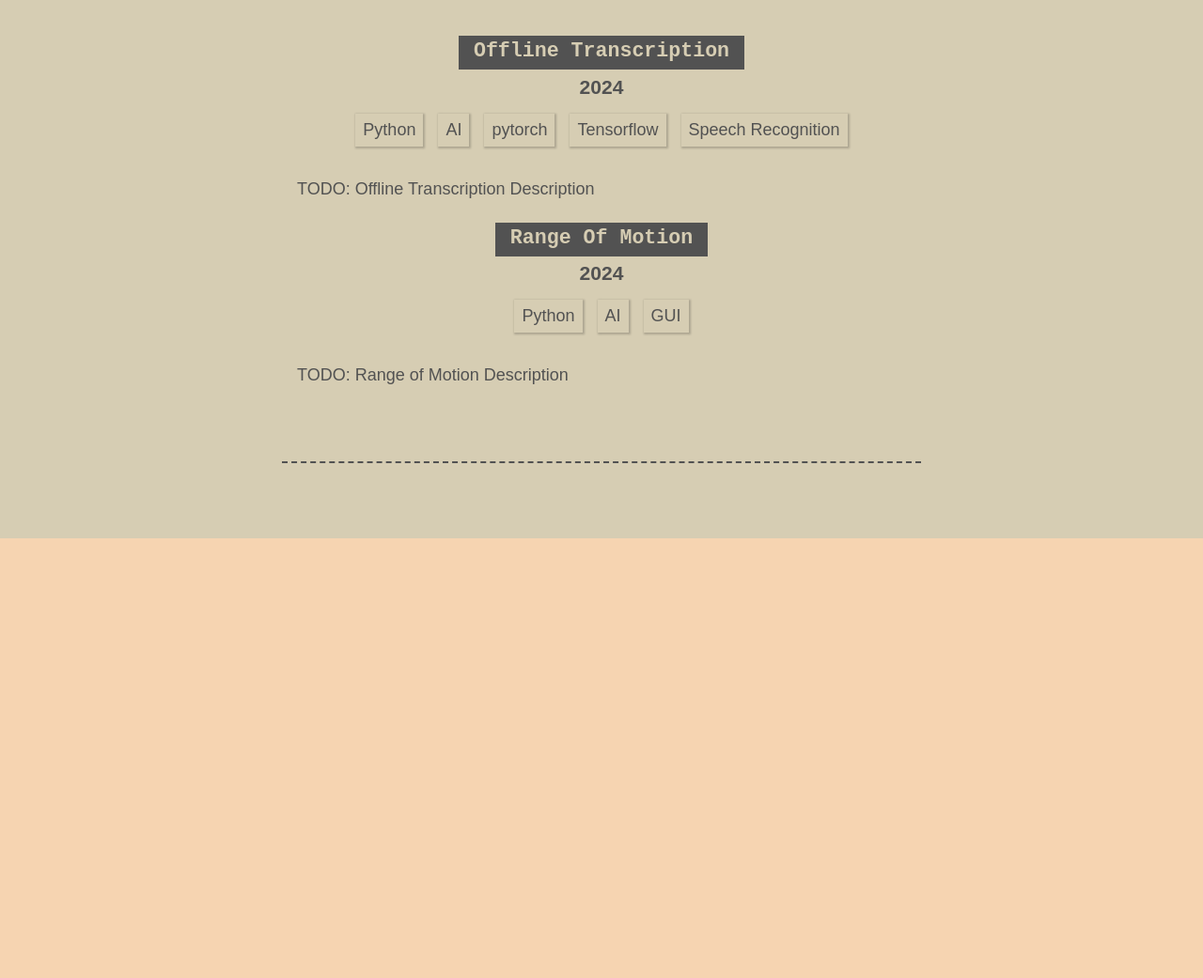
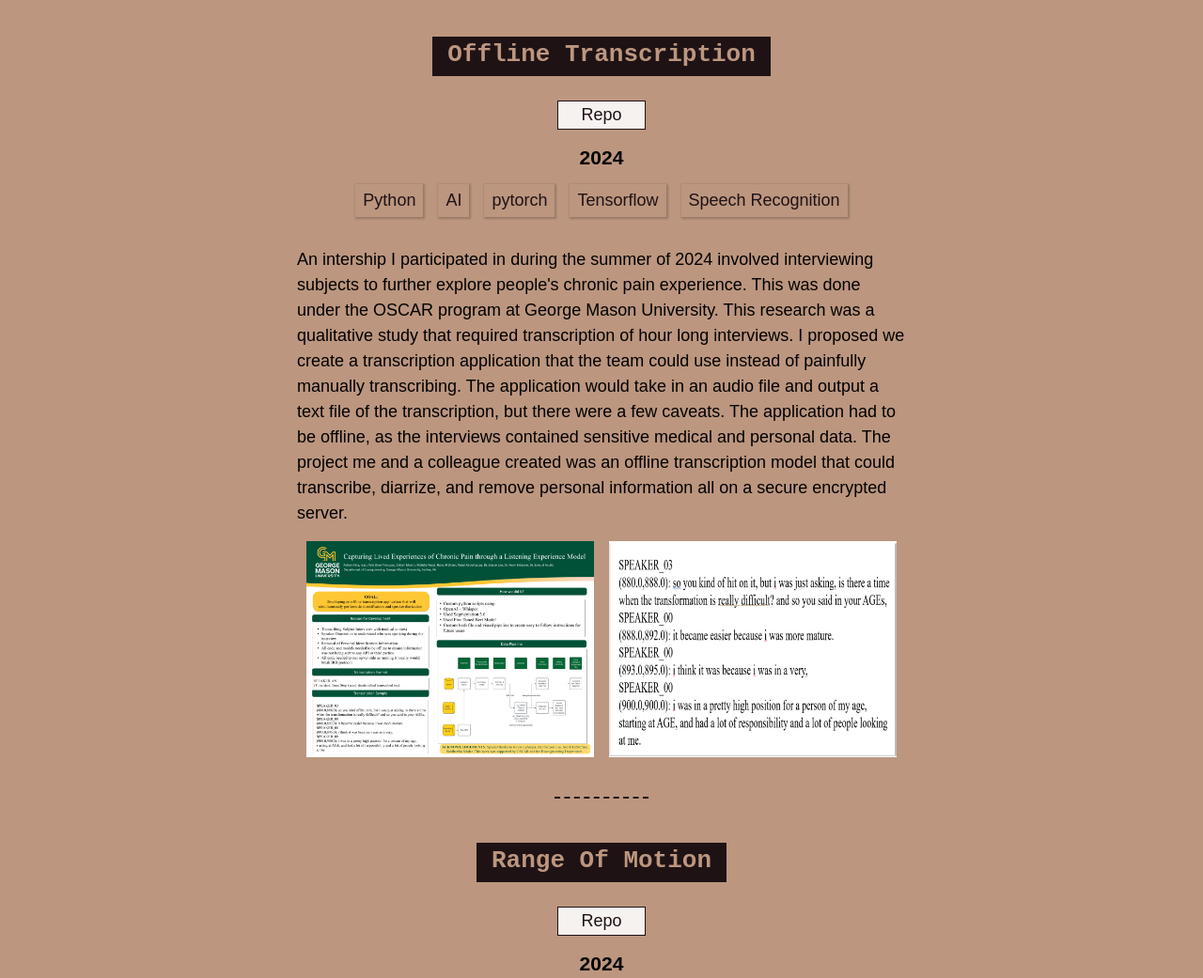
Before and after one commit to pkingGMU/pkingGMU_portfolio, a plain HTML site: page index.html in a window 1280 px wide. Shown: the part 600-1641 px from the top of the page at 94% size. Before the commit the page ends 1173 px from the top, so only its background shows below. Drawn offline with Linux system fonts and the light colour scheme.

Commit message:
Added Description for Offline Transcription, Added Repo buttons for each project, Updated Styling

```diff
--- a/index.html
+++ b/index.html
@@ -3,7 +3,7 @@
 <head>
     <meta charset="UTF-8">
     <meta name="viewport" content="width=device-width, initial-scale=1.0">
-    <link rel="stylesheet" href="main.css?ver0.0.1">
+    <link rel="stylesheet" href="main.css?ver0.0.2">
     <script src="main.js"></script>
     <title>Patrick King's Portfolio</title>
 </head>
@@ -43,7 +43,10 @@
 
             <!--Offline Transcription-->
 
-            <h2>Offline Transcription</h2>
+            <h2 class = 'projectTitle'>Offline Transcription</h2>
+            <div class = 'centerButton'>
+                <a class = 'projectButton' href="https://github.com/pkingGMU/OpenAi-Whisper-Interview-Transcription" target = '_blank'>Repo</a>
+            </div>
             <h3>2024</h3>
             <ul class="skills">
                 <li>Python</li>
@@ -53,13 +56,32 @@
                 <li>Speech Recognition</li>
             </ul>
             <p>
-                TODO: Offline Transcription Description
+                An intership I participated in during the summer of 2024 involved
+                interviewing subjects to further explore people's chronic pain
+                experience. This was done under the OSCAR program at George Mason University. This research was a qualitative study that required
+                transcription of hour long interviews. I proposed we create a transcription
+                application that the team could use instead of painfully manually transcribing.
+                The application would take in an audio file and output a text file of the transcription, but
+                there were a few caveats. The application had to be offline, as the interviews contained
+                sensitive medical and personal data. The project me and a colleague created was an offline
+                transcription model that could transcribe, diarrize, and remove personal information
+                all on a secure encrypted server.
             </p>
 
+            <!--Insert img in images folder-->
+            <div class = 'imgContainer'>
+                <img src="img/Poster.png" alt="Offline Transcription Poster" class="projectImage">
+                <img src="img/transcription.png" alt="Transcription" class="projectImage">
+            </div>
+
+            <hr>
 
             <!--Range of Motion-->
 
-            <h2>Range Of Motion</h2>
+            <h2 class = 'projectTitle'>Range Of Motion</h2>
+            <div class = 'centerButton'>
+                <a class = 'projectButton' href="https://github.com/pkingGMU/Joint-Angles" target = '_blank'>Repo</a>
+            </div>
             <h3>2024</h3>
             <ul class="skills">
                 <li>Python</li>
@@ -70,6 +92,8 @@
                 TODO: Range of Motion Description
             </p>
 
+            <hr>
+
 
 
         </section>
--- a/main.css
+++ b/main.css
@@ -5,10 +5,26 @@
 
 html, body {
     overflow-x: hidden;
-    background-color: #f6d4b1;
+    background-color: var(--bgColor);
     font-family: chill, sans-serif;
     font-size: 18px;
     -webkit-text-size-adjust: 100%;
+}
+
+a, button {
+    float: left;
+    font-family: chill, sans-serif;
+    font-size: 18px;
+    display: block;
+    gap: .25rem;
+    /*box-shadow: 6px 6px #52525240;*/
+    background-color: var(--boxColor);
+    color: var(--bgColor);
+    cursor: pointer;
+    transition: all .3s;
+    padding: 4px 24px;
+    border: var(--bgColor) solid 1px;
+    text-decoration: none;
 }
 
 .navbar {
@@ -25,23 +41,52 @@
     flex-wrap: wrap;
 }
 
+.centerButton {
+    display: flex;
+    justify-content: center;
+    align-items: center;
 
+    padding: 1rem
 
-.navButton {
-    float: left;
+}
 
+.projectTitle {
+    font-size: 26px;
+    background-color: var(--boxColor);
+    color: var(--bgColor);
+}
+
+.projectButton {
+    float: none;
     font-family: chill, sans-serif;
     font-size: 18px;
     display: block;
     gap: .25rem;
-    /*box-shadow: 6px 6px #52525240;*/
-    background-color: var(--color);
-    color: #d6cdb3;
+    background-color: var(--repoColor);
+    color: var(--boxColor);
     cursor: pointer;
     transition: all .3s;
     padding: 4px 24px;
-    border: #d6cdb3 solid 1px;
+    border: var(--boxColor) solid 1px;
     text-decoration: none;
+    width:fit-content;
+}
+
+.imgContainer {
+    display: flex;
+    justify-content: center;
+    align-items: center;
+    gap: 16px;
+    width: clamp(0px, 95vw, 680px);
+    margin: auto;
+    overflow: hidden;
+
+}
+
+.imgContainer img {
+    width: 45%;
+    height: 45%;
+    object-fit: cover;
 }
 
 @media (max-width: 768px) {
@@ -73,7 +118,7 @@
 
 main {
     margin-top: 50px;
-    color: var(--color);
+    color: var(--textColor);
     text-align: center;
     position: relative;
     z-index: 2;
@@ -87,6 +132,7 @@
     margin-inline-start: 0px;
     margin-inline-end: 0px;
     unicode-bidi: isolate;
+    color: var(--textColor)
 }
 
 section {
@@ -97,7 +143,7 @@
 
 section:after {
     content: '';
-    border-bottom: dashed 2px var(--color);
+    border-bottom: dashed 2px var(--boxColor);
     position: absolute;
     bottom: 0;
     transform:translate(-50%);
@@ -112,7 +158,7 @@
 
 body {
     overflow-x:hidden;
-    background-color: #d6cdb3;
+    background-color: var(--bgColor);
     font-family: chill, sans-serif;
     font-size: 18px;
     -webkit-text-size-adjust: 100%;
@@ -120,8 +166,8 @@
 
 h1 {
     display: inline-block;
-    color: #d6cdb3;
-    background-color: var(--color);
+    color: var(--bgColor);
+    background-color: var(--boxColor);
     font-family: public-pixel, monospace;
     font-size: 2em;
     padding: 4px 16px 8px;
@@ -132,8 +178,8 @@
     display: inline-block;
     font-size: 1.2em;
     text-align: center;
-    color: #d6cdb3;
-    background-color: var(--color);
+    color: var(--boxColor);
+    background-color: var(--bgColor);
     font-family: public-pixel, monospace;
     padding: 4px 16px 8px;
     margin: .3em auto;
@@ -145,13 +191,14 @@
     background-color: none;
     margin: 40px auto;
     border: none;
-    border-bottom: dashed 2px var(--color);
+    border-bottom: dashed 2px var(--boxColor);
 }
 
 li {
     display: list-item;
     text-align: -webkit-match-parent;
     unicode-bidi: isolate;
+    color: var(--boxColor);
 }
 
 
@@ -161,9 +208,7 @@
 }
 
 
-:root {
-    --color: #525252;
-}
+
 
 .skills, p {
     padding: 16px;
@@ -191,3 +236,10 @@
     padding: 4px 8px;
     box-shadow: 1px 1px 2px 1px rgba(0, 0, 0, 0.2);
 }
+
+:root {
+    --bgColor: #bc967f;
+    --boxColor: #1f1215;
+    --repoColor: #f6f2ef;
+
+}
```
